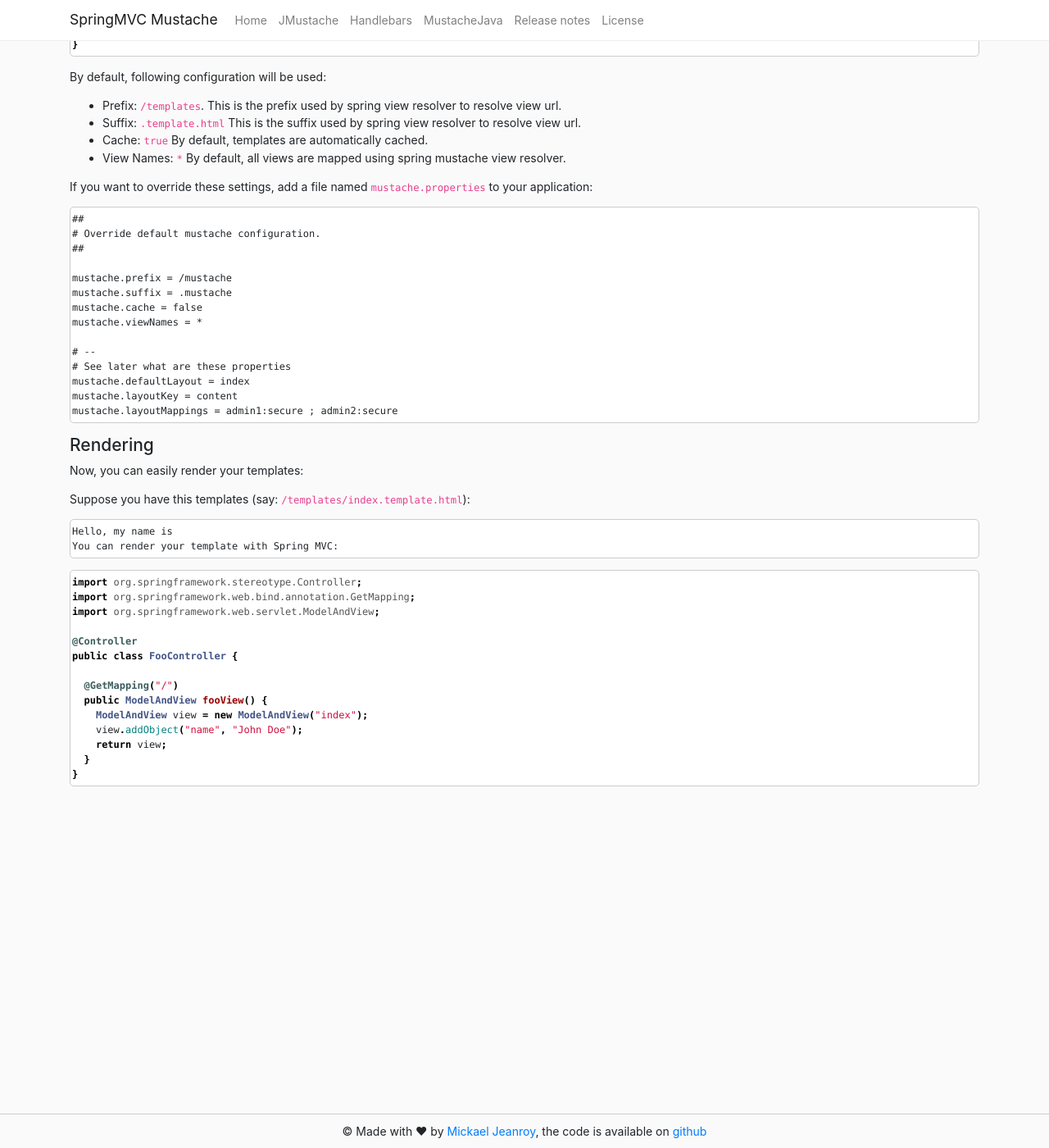
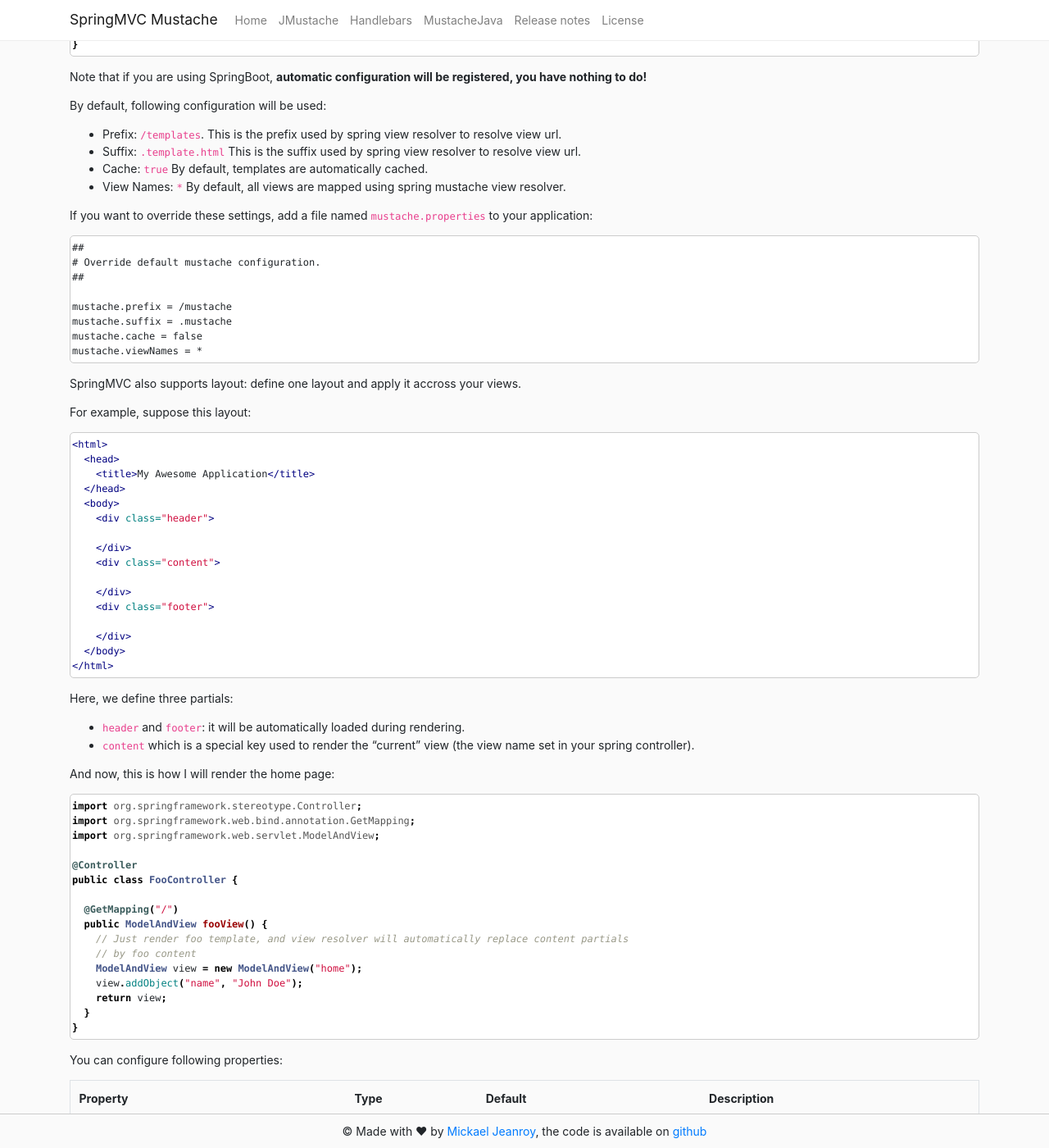
Before and after one commit to mjeanroy/springmvc-mustache, a Jekyll site: the page built from docs/00-introduction.md, in a window 1280 px wide and 1400 px high, scrolled down 1678 px. Shown: the whole window at 82% size. Built offline with Jekyll 4.4.1, drawn with Linux system fonts in a browser that asks for light colours; our own code applies the rules of GitHub Pages for plain Markdown files; some of the changed text lies outside the part shown.

Commit message:
docs: update introduction documentation

````diff
--- a/docs/00-introduction.md
+++ b/docs/00-introduction.md
@@ -89,6 +89,8 @@ public class SpringConfiguration {
 }
 ```
 
+Note that if you are using SpringBoot, **automatic configuration will be registered, you have nothing to do!**
+
 By default, following configuration will be used:
 
 - Prefix: `/templates`. This is the prefix used by spring view resolver to resolve view url.
@@ -107,13 +109,64 @@ mustache.prefix = /mustache
 mustache.suffix = .mustache
 mustache.cache = false
 mustache.viewNames = *
+```
 
-# --
-# See later what are these properties
-mustache.defaultLayout = index
-mustache.layoutKey = content
-mustache.layoutMappings = admin1:secure ; admin2:secure
+SpringMVC also supports layout: define one layout and apply it accross your views.
+
+For example, suppose this layout:
+
+```html
+<html>
+  <head>
+    <title>My Awesome Application</title>
+  </head>
+  <body>
+    <div class="header">
+      {{> header}}
+    </div>
+    <div class="content">
+      {{> content}}
+    </div>
+    <div class="footer">
+      {{> footer}}
+    </div>
+  </body>
+</html>
 ```
+
+Here, we define three partials:
+- `header` and `footer`: it will be automatically loaded during rendering.
+- `content` which is a special key used to render the "current" view (the view name set in your spring controller).
+
+And now, this is how I will render the home page:
+
+```java
+import org.springframework.stereotype.Controller;
+import org.springframework.web.bind.annotation.GetMapping;
+import org.springframework.web.servlet.ModelAndView;
+
+@Controller
+public class FooController {
+
+  @GetMapping("/")
+  public ModelAndView fooView() {
+    // Just render foo template, and view resolver will automatically replace content partials
+    // by foo content
+    ModelAndView view = new ModelAndView("home");
+    view.addObject("name", "John Doe");
+    return view;
+  }
+}
+```
+
+You can configure following properties:
+
+| Property             | Type      | Default          | Description        |
+| -------------------- | --------- | ---------------- | ------------------ |
+| `mustache.prefix`    | `String`  | `/templates/`    | View prefix.       |
+| `mustache.suffix`    | `String`  | `.template.html` | View suffix.       |
+| `mustache.cache`     | `Boolean` | `true`           | View cache.        |
+| `mustache.viewNames` | `String`  | `*`              | View name matcher. |
 
 #### Rendering
 
````
